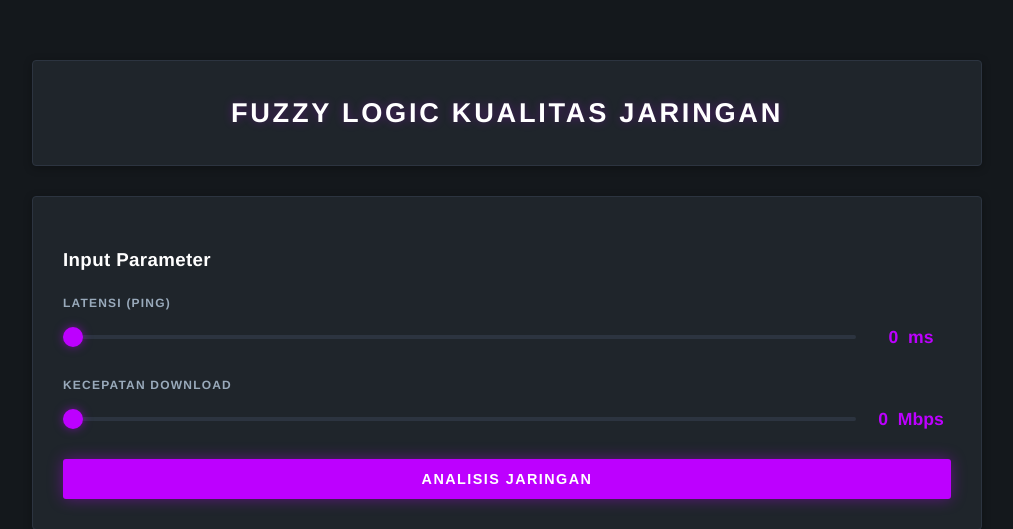
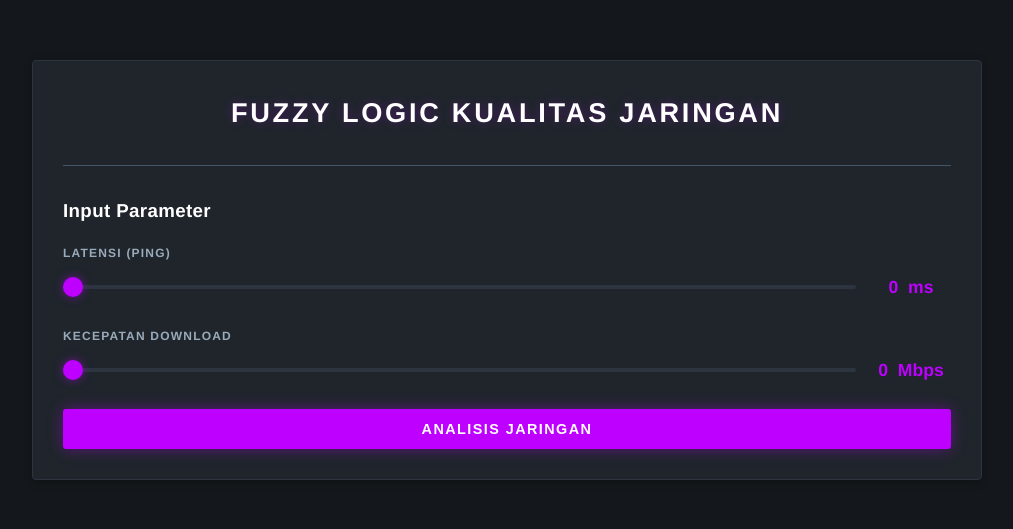
Before and after one commit to evnnxx53/fuzzy_logic_20231047, a Flask app: page / in a window 1280 px wide. Shown: the top 529 px of the page, without its empty margins (133-1146 px from the left). Run offline with Flask 3, Linux system fonts and the light colour scheme; parts of the project's set-up code (start-up, migrations or seed data) failed here and were passed over.

Commit message:
Add files via upload

```diff
--- a/templates/index.html
+++ b/templates/index.html
@@ -9,12 +9,9 @@
 <body>
 
     <div class="container">
-        <header class="panel">
+        <section class="panel">
             <h1>Fuzzy Logic Kualitas Jaringan</h1>
-        </header>
-
-        <section class="panel">
-            <h3>Input Parameter</h3>
+            <hr> <h3>Input Parameter</h3>
             <form method="POST" action="/">
 
                 <div class="form-group">
```
